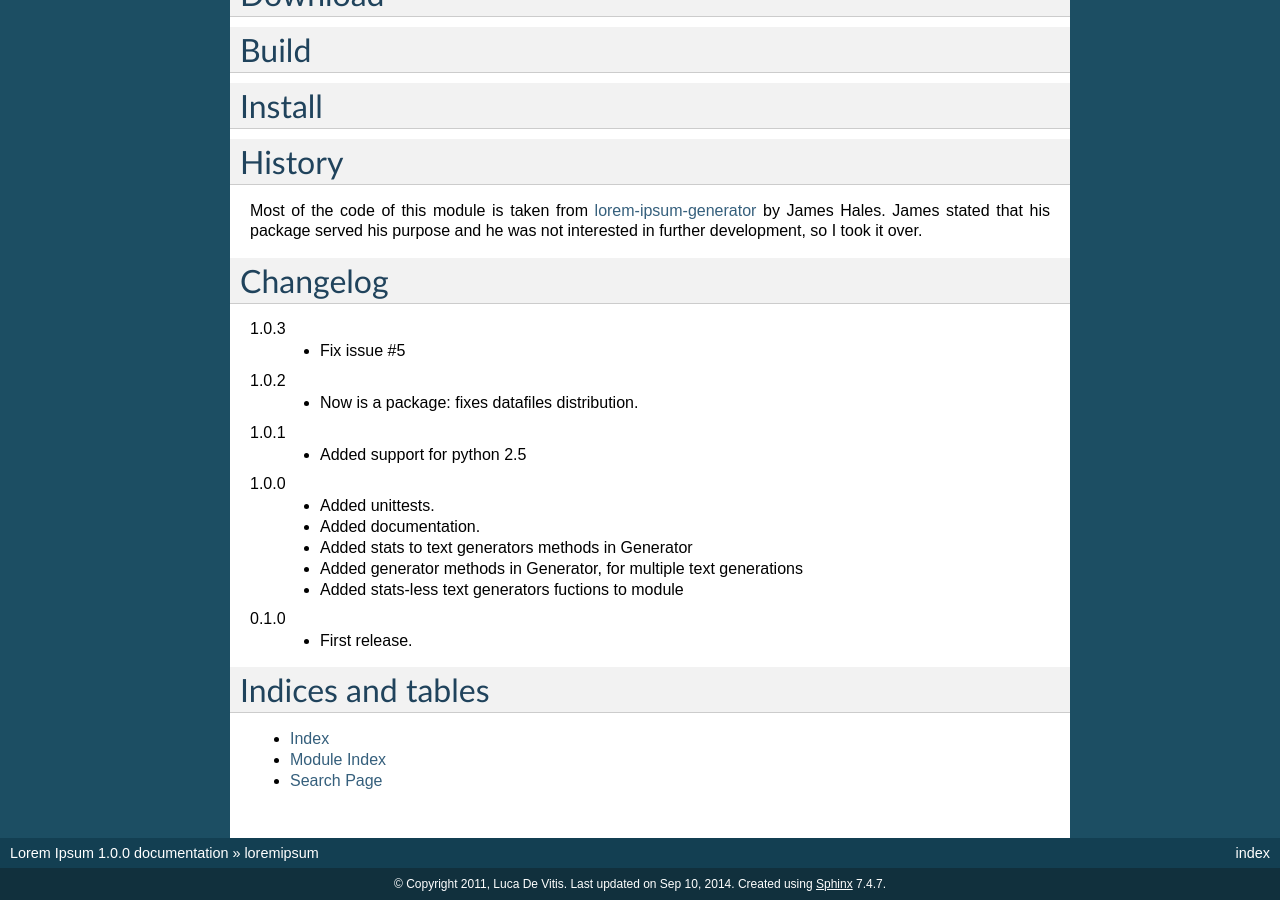
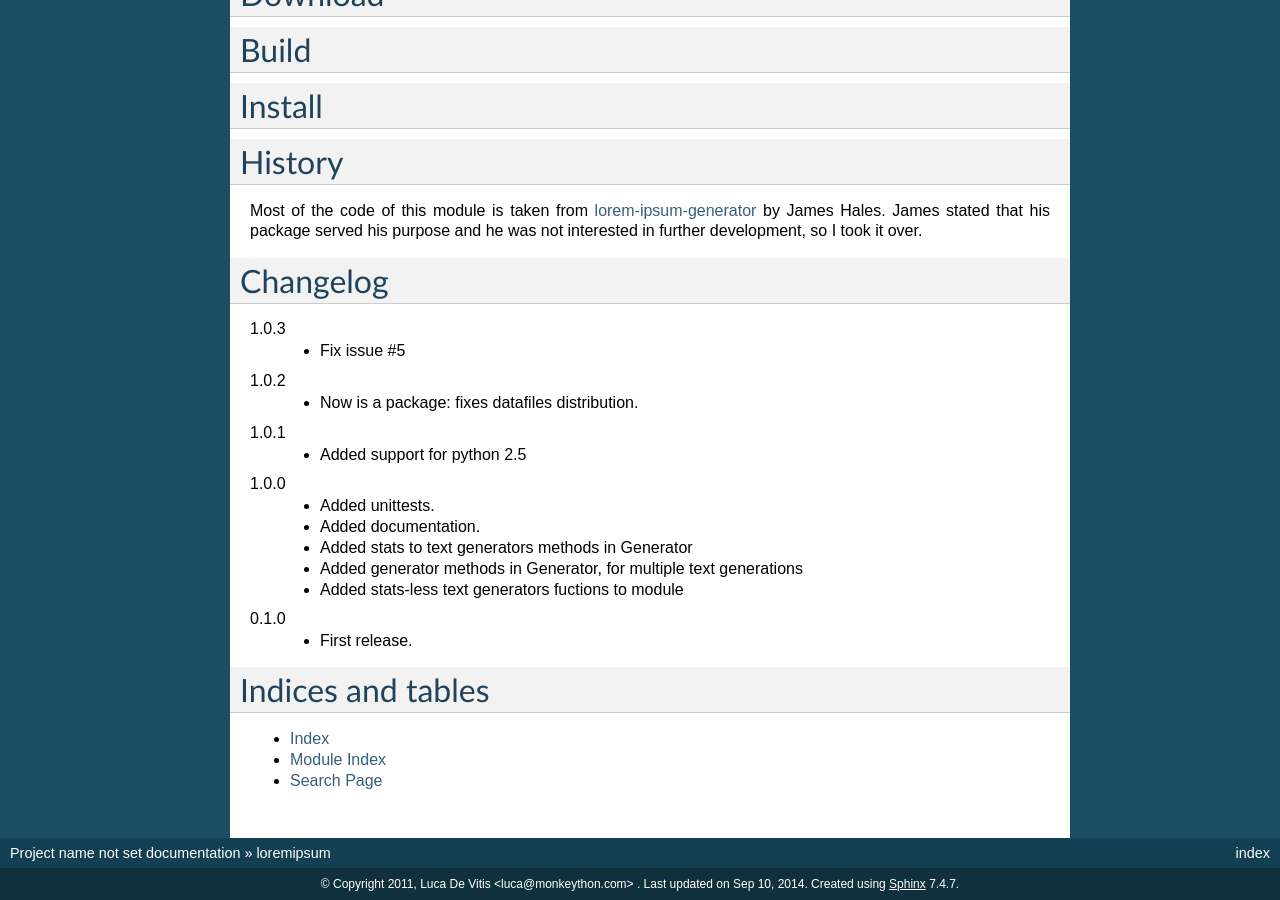
Before and after one commit to monkeython/loremipsum, a Sphinx documentation site: the page built from docs/index.rst, in a window 1280 px wide and 900 px high, scrolled down 1853 px. Built offline with Sphinx 7.4.7, drawn with Linux system fonts in a browser that asks for light colours; some of the changed lines change nothing that is shown; some of the changed text lies outside the part shown.

Commit message:
Now use package vars. PEP8 cleanup.

```diff
--- a/docs/conf.py
+++ b/docs/conf.py
@@ -3,7 +3,8 @@
 # Python musiXmatch documentation build configuration file, created by
 # sphinx-quickstart on Mon Mar 28 22:28:39 2011.
 #
-# This file is execfile()d with the current directory set to its containing dir.
+# This file is execfile()d with the current directory set to its containing
+# dir.
 #
 # Note that not all possible configuration values are present in this
 # autogenerated file.
@@ -11,20 +12,25 @@
 # All configuration values have a default; values that are commented out
 # serve to show the default.
 
-import sys, os
 
 # If extensions (or modules to document with autodoc) are in another directory,
 # add these directories to sys.path here. If the directory is relative to the
 # documentation root, use os.path.abspath to make it absolute, like shown here.
+
+import sys
+import os
+
 sys.path.insert(0, os.path.abspath(os.path.dirname(__file__)))
 
-# -- General configuration -----------------------------------------------------
+import loremipsum
+
+# -- General configuration ---------------------------------------------------
 
 # If your documentation needs a minimal Sphinx version, state it here.
-#needs_sphinx = '1.0'
+# needs_sphinx = '1.0'
 
-# Add any Sphinx extension module names here, as strings. They can be extensions
-# coming with Sphinx (named 'sphinx.ext.*') or your custom ones.
+# Add any Sphinx extension module names here, as strings. They can be
+# extensions coming with Sphinx (named 'sphinx.ext.*') or your custom ones.
 # extensions = [
 #     'sphinx.ext.autodoc',
 #     'sphinx.ext.doctest',
@@ -44,40 +50,39 @@
 source_suffix = '.rst'
 
 # The encoding of source files.
-#source_encoding = 'utf-8-sig'
+# source_encoding = 'utf-8-sig'
 
 # The master toctree document.
 master_doc = 'index'
 
 # General information about the project.
-project = u'Lorem Ipsum'
-copyright = u'2011, Luca De Vitis'
+copyright = loremipsum.__copyright__
 
 # The version info for the project you're documenting, acts as replacement for
 # |version| and |release|, also used in various other places throughout the
 # built documents.
 #
 # The short X.Y version.
-version = '1.0'
+version = loremipsum.__version__
 # The full version, including alpha/beta/rc tags.
-release = '1.0.0'
+# release = '1.0.0'
 
 # The language for content autogenerated by Sphinx. Refer to documentation
 # for a list of supported languages.
-#language = None
+# language = None
 
 # There are two options for replacing |today|: either, you set today to some
 # non-false value, then it is used:
-#today = ''
+# today = ''
 # Else, today_fmt is used as the format for a strftime call.
-#today_fmt = '%B %d, %Y'
+# today_fmt = '%B %d, %Y'
 
 # List of patterns, relative to source directory, that match files and
 # directories to ignore when looking for source files.
 exclude_patterns = ['build']
 
-# The reST default role (used for this markup: `text`) to use for all documents.
-#default_role = None
+# The reST default role (used for this markup: `text`) to use for all
+# documents.  default_role = None
 
 # If true, '()' will be appended to :func: etc. cross-reference text.
 add_function_parentheses = True
@@ -94,10 +99,10 @@
 pygments_style = 'sphinx'
 
 # A list of ignored prefixes for module index sorting.
-#modindex_common_prefix = []
+# modindex_common_prefix = []
 
 
-# -- Options for HTML output ---------------------------------------------------
+# -- Options for HTML output -------------------------------------------------
 
 # The theme to use for HTML and HTML Help pages.  See the documentation for
 # a list of builtin themes.
@@ -106,26 +111,26 @@
 # Theme options are theme-specific and customize the look and feel of a theme
 # further.  For a list of options available for each theme, see the
 # documentation.
-#html_theme_options = {}
+# html_theme_options = {}
 
 # Add any paths that contain custom themes here, relative to this directory.
-#html_theme_path = []
+# html_theme_path = []
 
 # The name for this set of Sphinx documents.  If None, it defaults to
 # "<project> v<release> documentation".
-#html_title = None
+# html_title = None
 
 # A shorter title for the navigation bar.  Default is the same as html_title.
-#html_short_title = None
+# html_short_title = None
 
 # The name of an image file (relative to this directory) to place at the top
 # of the sidebar.
-#html_logo = None
+# html_logo = None
 
 # The name of an image file (within the static path) to use as favicon of the
 # docs.  This file should be a Windows icon file (.ico) being 16x16 or 32x32
 # pixels large.
-#html_favicon = None
+# html_favicon = None
 
 # Add any paths that contain custom static files (such as style sheets) here,
 # relative to this directory. They are copied after the builtin static files,
@@ -141,11 +146,11 @@
 html_use_smartypants = True
 
 # Custom sidebar templates, maps document names to template names.
-#html_sidebars = {}
+# html_sidebars = {}
 
 # Additional templates that should be rendered to pages, maps page names to
 # template names.
-#html_additional_pages = {}
+# html_additional_pages = {}
 
 # If false, no module index is generated.
 html_domain_indices = True
@@ -154,10 +159,10 @@
 html_use_index = True
 
 # If true, the index is split into individual pages for each letter.
-#html_split_index = False
+# html_split_index = False
 
 # If true, links to the reST sources are added to the pages.
-#html_show_sourcelink = True
+# html_show_sourcelink = True
 
 # If true, "Created using Sphinx" is shown in the HTML footer. Default is True.
 html_show_sphinx = True
@@ -171,56 +176,7 @@
 html_use_opensearch = ''
 
 # This is the file name suffix for HTML files (e.g. ".xhtml").
-#html_file_suffix = None
+# html_file_suffix = None
 
 # Output file base name for HTML help builder.
 htmlhelp_basename = 'PythonmusiXmatchdoc'
-
-
-# -- Options for LaTeX output --------------------------------------------------
-
-# The paper size ('letter' or 'a4').
-#latex_paper_size = 'letter'
-
-# The font size ('10pt', '11pt' or '12pt').
-#latex_font_size = '10pt'
-
-# Grouping the document tree into LaTeX files. List of tuples
-# (source start file, target name, title, author, documentclass [howto/manual]).
-latex_documents = [
-  ('index', 'PythonmusiXmatch.tex', u'Python musiXmatch Documentation',
-   u'Luca De Vitis', 'manual'),
-]
-
-# The name of an image file (relative to this directory) to place at the top of
-# the title page.
-#latex_logo = None
-
-# For "manual" documents, if this is true, then toplevel headings are parts,
-# not chapters.
-#latex_use_parts = False
-
-# If true, show page references after internal links.
-#latex_show_pagerefs = False
-
-# If true, show URL addresses after external links.
-#latex_show_urls = False
-
-# Additional stuff for the LaTeX preamble.
-#latex_preamble = ''
-
-# Documents to append as an appendix to all manuals.
-#latex_appendices = []
-
-# If false, no module index is generated.
-#latex_domain_indices = True
-
-
-# -- Options for manual page output --------------------------------------------
-
-# One entry per manual page. List of tuples
-# (source start file, name, description, authors, manual section).
-man_pages = [
-    ('index', 'pythonmusixmatch', u'Python musiXmatch Documentation',
-     [u'Luca De Vitis'], 1)
-]
```
